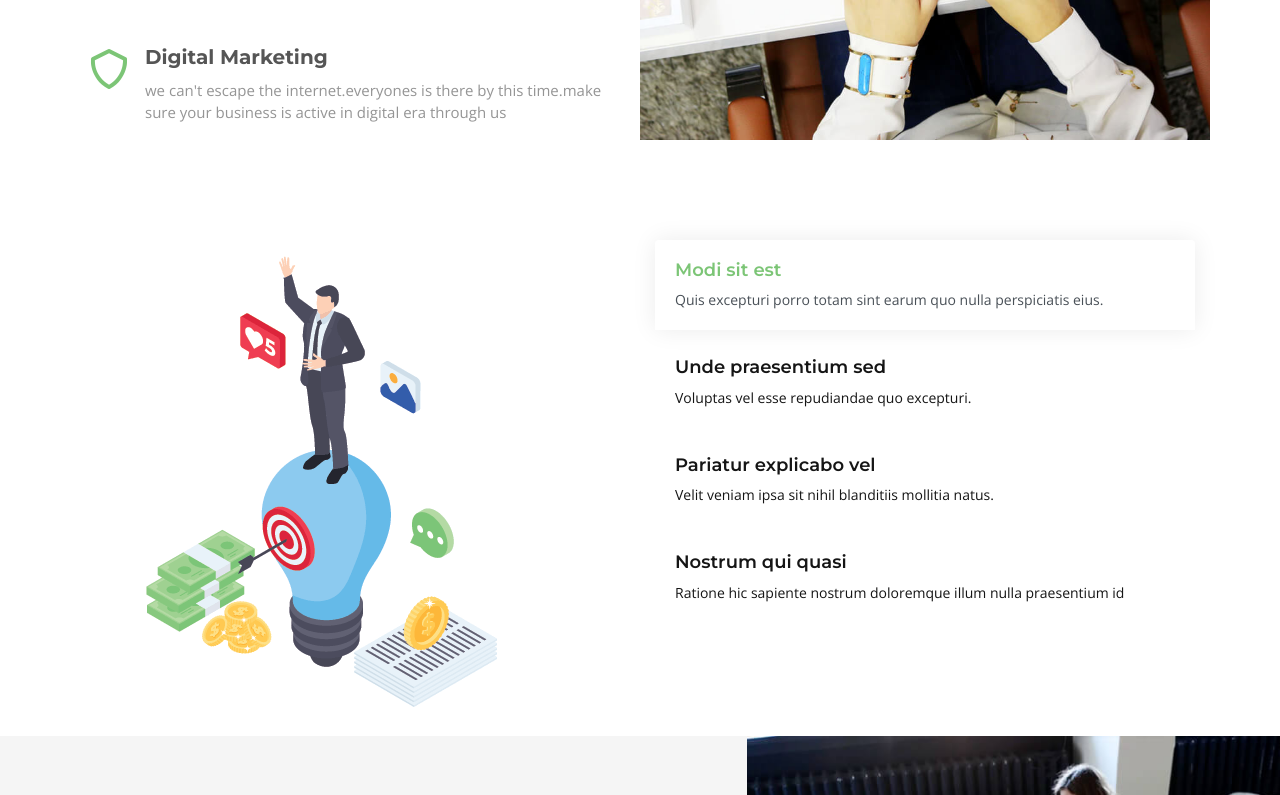
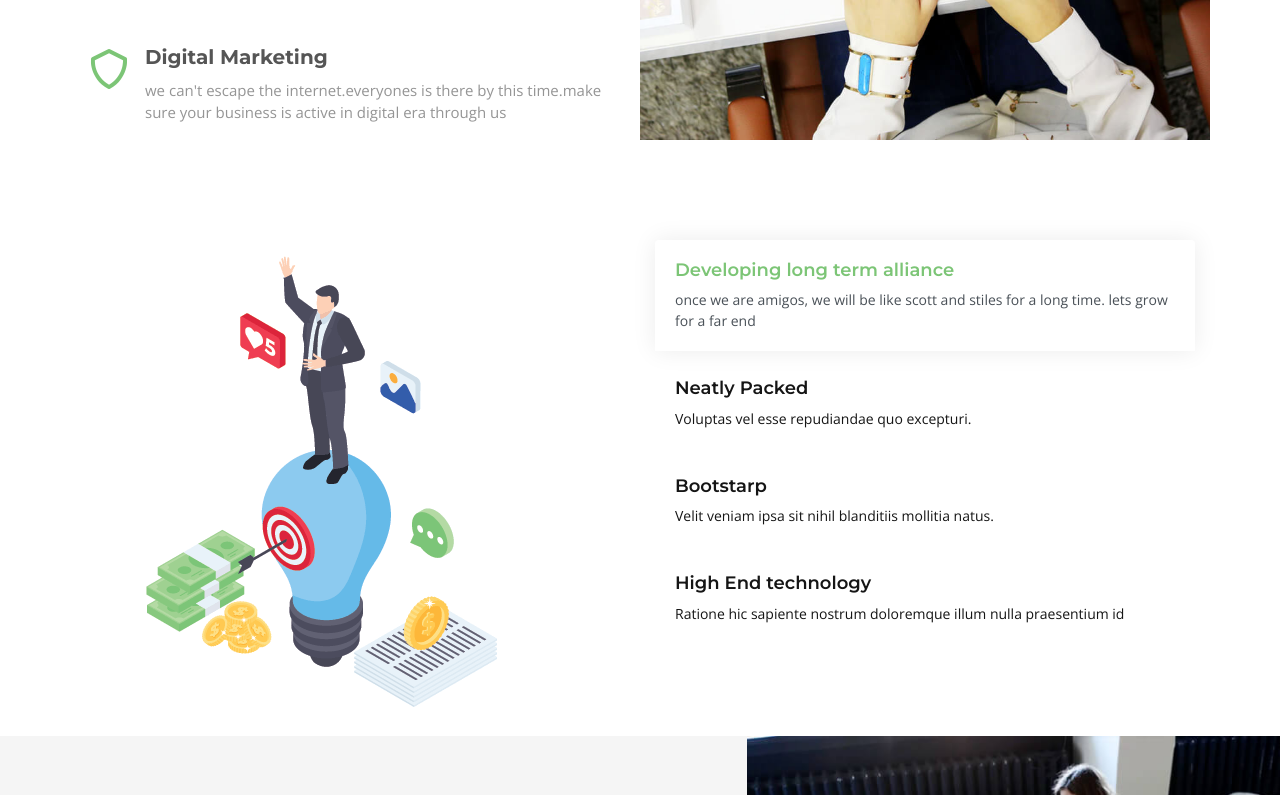
Before and after one commit to spacejj320/inglenew, a plain HTML site: page index.html in a window 1280 px wide. Shown: the part 2210-3005 px from the top of the page. Drawn offline with nearby package versions, Linux system fonts and the light colour scheme; a script that the page names is missing.

Commit message:
Update index.html

```diff
--- a/index.html
+++ b/index.html
@@ -150,7 +150,7 @@
               <p>
                 We are benifiting our Clients to build the Future
                 with our specialization in IT services and business intelligence to catalyze change and bring out the.
-                success in clientgs ventures. fare and squre!
+                success in clients ventures. our  works and products that looks great will work perfectly on desktops, mobiles and tablets. fare and squre!
               </p>
             </div>
           </div>
@@ -230,25 +230,25 @@
             <ul class="nav nav-tabs flex-column">
               <li class="nav-item">
                 <a class="nav-link active show" data-toggle="tab" href="#tab-1">
-                  <h4>Modi sit est</h4>
-                  <p>Quis excepturi porro totam sint earum quo nulla perspiciatis eius.</p>
+                  <h4>Developing long term alliance</h4>
+                  <p>once we are amigos, we will be like scott and stiles for a long time. lets grow for a far end</p>
                 </a>
               </li>
               <li class="nav-item mt-2">
                 <a class="nav-link" data-toggle="tab" href="#tab-2">
-                  <h4>Unde praesentium sed</h4>
+                  <h4>Neatly Packed</h4>
                   <p>Voluptas vel esse repudiandae quo excepturi.</p>
                 </a>
               </li>
               <li class="nav-item mt-2">
                 <a class="nav-link" data-toggle="tab" href="#tab-3">
-                  <h4>Pariatur explicabo vel</h4>
+                  <h4>Bootstarp</h4>
                   <p>Velit veniam ipsa sit nihil blanditiis mollitia natus.</p>
                 </a>
               </li>
               <li class="nav-item mt-2">
                 <a class="nav-link" data-toggle="tab" href="#tab-4">
-                  <h4>Nostrum qui quasi</h4>
+                  <h4>High End technology</h4>
                   <p>Ratione hic sapiente nostrum doloremque illum nulla praesentium id</p>
                 </a>
               </li>
```
